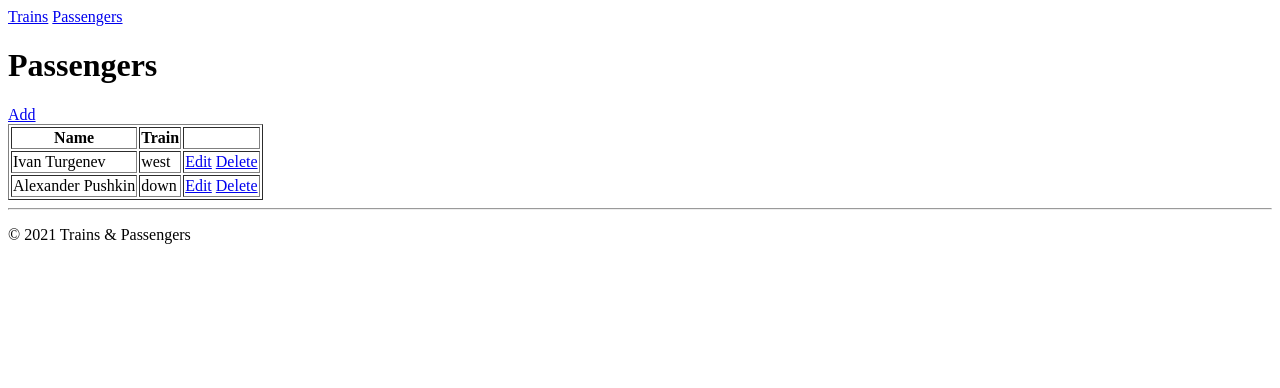
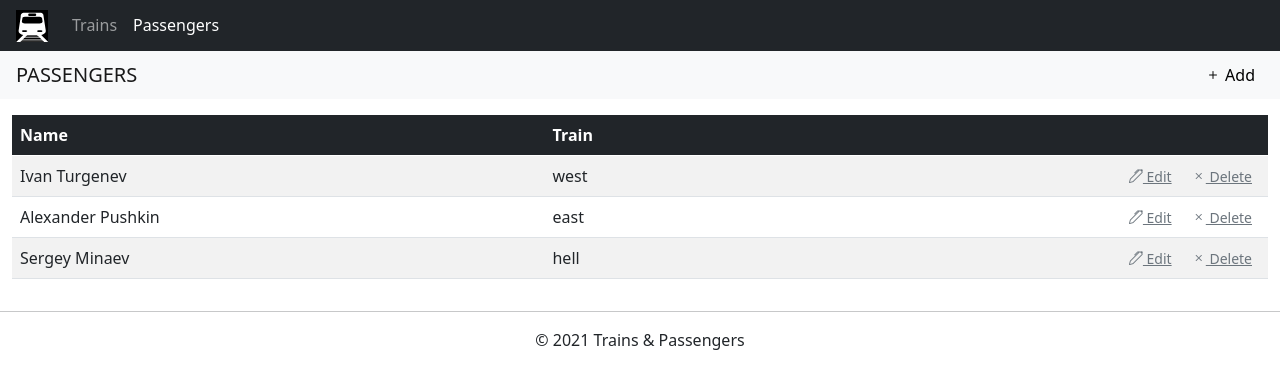
Before and after one commit to Brest-Java-Course-2021/stsynin-trains-and-passengers, a plain HTML site: page documentation/html_template/passengers.html in a window 1280 px wide. Drawn offline with nearby package versions, Linux system fonts and the light colour scheme.

Commit message:
edit passengers template

```diff
--- a/documentation/html_template/passengers.html
+++ b/documentation/html_template/passengers.html
@@ -1,24 +1,61 @@
 <!DOCTYPE html>
 <html lang="en">
 <head>
+    <meta charset="utf-8">
+    <meta name="viewport" content="width=device-width, initial-scale=1, shrink-to-fit=no">
+
+    <link rel="stylesheet" href="css/bootstrap.css">
+    <link rel="stylesheet" href="css/style.css">
+    <link rel="stylesheet" href="https://cdn.jsdelivr.net/npm/bootstrap-icons@1.3.0/font/bootstrap-icons.css">
     <meta charset="UTF-8">
     <title>Passengers</title>
 </head>
+
 <body>
+<header>
+    <nav class="navbar navbar-dark bg-dark navbar-expand-sm text-light p-1">
+        <div class="container-fluid">
+            <button class="navbar-toggler" data-bs-toggle="collapse" data-bs-target="#navbarNav">
+                <span class="navbar-toggler-icon"></span>
+            </button>
+            <a href="index.html" class="navbar-brand"><img src="img/train.svg" height="32" width="32" alt="TP"></a>
+            <div class="collapse navbar-collapse" id="navbarNav">
+                <ul class="navbar-nav">
+                    <li class="nav-item">
+                        <a class="nav-link" href="trains.html">Trains</a>
+                    </li>
+                    <li class="nav-item">
+                        <a class="nav-link active" href="passengers.html">Passengers</a>
+                    </li>
+                </ul>
+            </div>
+        </div>
+    </nav>
 
-<header>
-    <nav>
-        <a href="trains.html">Trains</a>
-        <a href="passengers.html">Passengers</a>
+    <nav id="main-header"
+         class="ps-1 py-1 mb-3 navbar navbar-light bg-light text-dark">
+        <div class="container-fluid">
+            <span class="navbar-brand text-uppercase">Passengers</span>
+            <ul class="navbar-nav ">
+                <li class="nav-item" title="Add passenger">
+                    <a href="passenger.html"
+                       class="btn btn-light"
+                       title="Add passenger">
+                        <i class="bi-plus"></i>&nbsp;<span class="d-none d-sm-inline">Add</span>
+                    </a>
+                </li>
+            </ul>
+        </div>
     </nav>
-    <h1>Passengers</h1>
-    <a href="passenger.html">Add</a>
 </header>
 
-<section>
-    <table border="1">
+<section id="passengers">
+    <div class="container-fluid">
+        <div class="row">
+            <div class="col">
 
-        <thead>
+                <table class="table table-striped">
+                    <thead class="table-dark">
                     <tr>
                         <th>Name</th>
                         <th>Train</th>
@@ -29,21 +66,56 @@
                     <tr>
                         <td>Ivan Turgenev</td>
                         <td>west</td>
-            <td>
-                <a href="passenger.html">Edit</a>
-                <a href="#">Delete</a>
+                        <td class="text-end">
+                            <a href="passenger.html"
+                               class="btn-sm btn-outline-secondary"
+                               title="Edit passenger">
+                                <i class="bi-pen"></i><span class="d-none d-md-inline">&nbsp;Edit</span></a>
+                            <span data-bs-toggle="modal" data-bs-target="#deleteDialog">
+                                    <a href="#" class="btn-sm btn-outline-secondary"
+                                       title="Delete passenger"><i class="bi-x"></i><span
+                                            class="d-none d-md-inline">&nbsp;Delete</span>
+                                    </a>
+                                </span>
                         </td>
                     </tr>
                     <tr>
                         <td>Alexander Pushkin</td>
-            <td>down</td>
-            <td>
-                <a href="passenger.html">Edit</a>
-                <a href="#">Delete</a>
+                        <td>east</td>
+                        <td class="text-end">
+                            <a href="passenger.html"
+                               class="btn-sm btn-outline-secondary"
+                               title="Edit passenger">
+                                <i class="bi-pen"></i><span class="d-none d-md-inline">&nbsp;Edit</span></a>
+                            <span data-bs-toggle="modal" data-bs-target="#deleteDialog">
+                                    <a href="#" class="btn-sm btn-outline-secondary"
+                                       title="Delete passenger"><i class="bi-x"></i><span
+                                            class="d-none d-md-inline">&nbsp;Delete</span>
+                                    </a>
+                                </span>
+                        </td>
+                    </tr>
+                    <tr>
+                        <td>Sergey Minaev</td>
+                        <td>hell</td>
+                        <td class="text-end">
+                            <a href="passenger.html"
+                               class="btn-sm btn-outline-secondary"
+                               title="Edit passenger">
+                                <i class="bi-pen"></i><span class="d-none d-md-inline">&nbsp;Edit</span></a>
+                            <span data-bs-toggle="modal" data-bs-target="#deleteDialog">
+                                    <a href="#" class="btn-sm btn-outline-secondary"
+                                       title="Delete passenger"><i class="bi-x"></i><span
+                                            class="d-none d-md-inline">&nbsp;Delete</span>
+                                    </a>
+                                </span>
                         </td>
                     </tr>
                     </tbody>
                 </table>
+            </div>
+        </div>
+    </div>
 </section>
 
 <footer>
@@ -51,5 +123,26 @@
     <p class="text-center">&copy; 2021 Trains & Passengers</p>
 </footer>
 
+<!-- Confirm delete Modal -->
+<div class="modal fade" id="deleteDialog" tabindex="-1" role="dialog"
+     aria-labelledby="exampleModalLabel" aria-hidden="true">
+    <div class="modal-dialog" role="document">
+        <div class="modal-content">
+            <div class="modal-header alert-danger">
+                <h5 class="modal-title" id="exampleModalLabel">Delete passenger</h5>
+                <button type="button" class="btn-close" data-bs-dismiss="modal" aria-label="Close"></button>
+            </div>
+            <div class="modal-body">
+                Please confirm delete
+            </div>
+            <div class="modal-footer">
+                <button type="button" class="btn btn-secondary" data-dismiss="modal">Cancel</button>
+                <button type="button" class="btn btn-danger">Delete</button>
+            </div>
+        </div>
+    </div>
+</div>
+
+<script src="js/bootstrap.bundle.min.js"></script>
 </body>
 </html>
```
Lines whose indentation alone changed are shown as unchanged.
